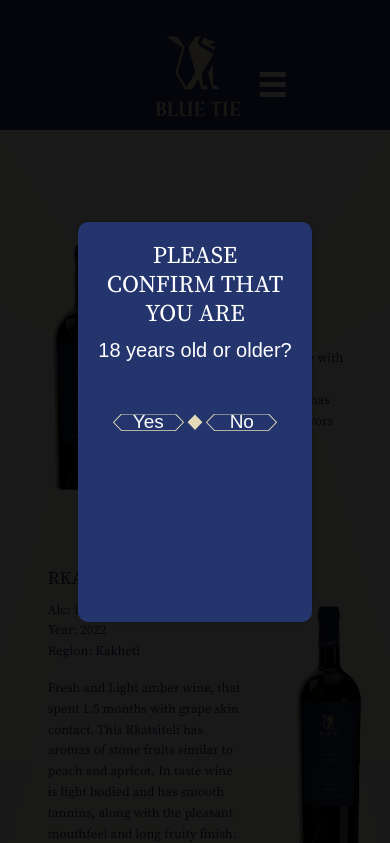
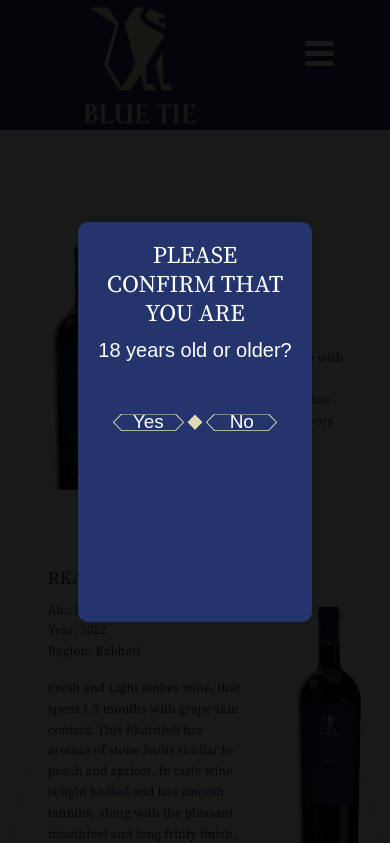
Before and after one commit to nakkyy22/blue-tie, a website: page src/wines.html in a window 390 px wide. Shown: the top 843 px of the page. Drawn offline with nearby package versions, Linux system fonts and the light colour scheme; files that its build step writes are made by us from their sources; a web font is replaced by a local one.

Commit message:
476px nwe abdeit icons

```diff
--- a/src/scss/block/_media.scss
+++ b/src/scss/block/_media.scss
@@ -246,15 +246,17 @@
     }
 
     .header_logo_smol {
-        width: 30%;
-        position: relative;
-        // left: 25%;
-        z-index: 5;
+
+            width: 12%;
+            position: relative;
+            z-index: 5;
+            top: -11px;
+
     }
 
     .list {
         display: block;
-        top: -15px;
+        top: 50px;
     }
 
     #myHeader.blurred {
@@ -548,15 +550,16 @@
     }
 
     .hamburger {
-        left: 50%;
+        left: 59%;
         right: 0;
-        top: 50%;
+        top: 26%;
         transform: translate(-50%,-50%);
         width: 100%;
     }
 
     .header_logo_smol {
-        left: -27%;
+        left: -29%;
+        width: 25%;
     }
 
     .list {
@@ -604,6 +607,7 @@
         p{
             font-size: 13px;
             width: 80%;
+            text-align: center;
         }
 
     }
@@ -862,6 +866,9 @@
 }
 
 @media (max-width: 376px) {
+    #header{
+        height: 86px;
+    }
     .new__img_1 {
         height: 124%;
 
@@ -886,7 +893,8 @@
 
     .header_logo_smol {
         position: relative;
-        left: -31%;
+        left: -17%;
+        width: 15%;
     }
 
     .up__height {
--- a/src/wines.html
+++ b/src/wines.html
@@ -46,7 +46,7 @@
             <div class="">
                 <div class="navbar" id="myHeader">
                     <a href="#" class="logo_smol">
-                        <img id="scrollImage2" class="header_logo_smol" src="../icons/svg-08.svg" alt="logo">
+                        <img id="scrollImage2" class="header_logo_smol" src="../images/Logo-34.png" alt="logo">
                     </a>
                     <!-- <img class=" header_logo_smol header_logo_smol_bleck" src="../images/Logo 2-23.png" alt="logo"> -->
                     <div class="menu">
```
Also changed, not shown: src/about.html (+1 -1 lines), src/gallery.html (+1 -1 lines), src/index.html (+1 -1 lines), src/news_1.html (+1 -1 lines), dist/about.html, dist/css/style.min.css, dist/gallery.html, dist/index.html, dist/news_1.html, dist/wines.html.
